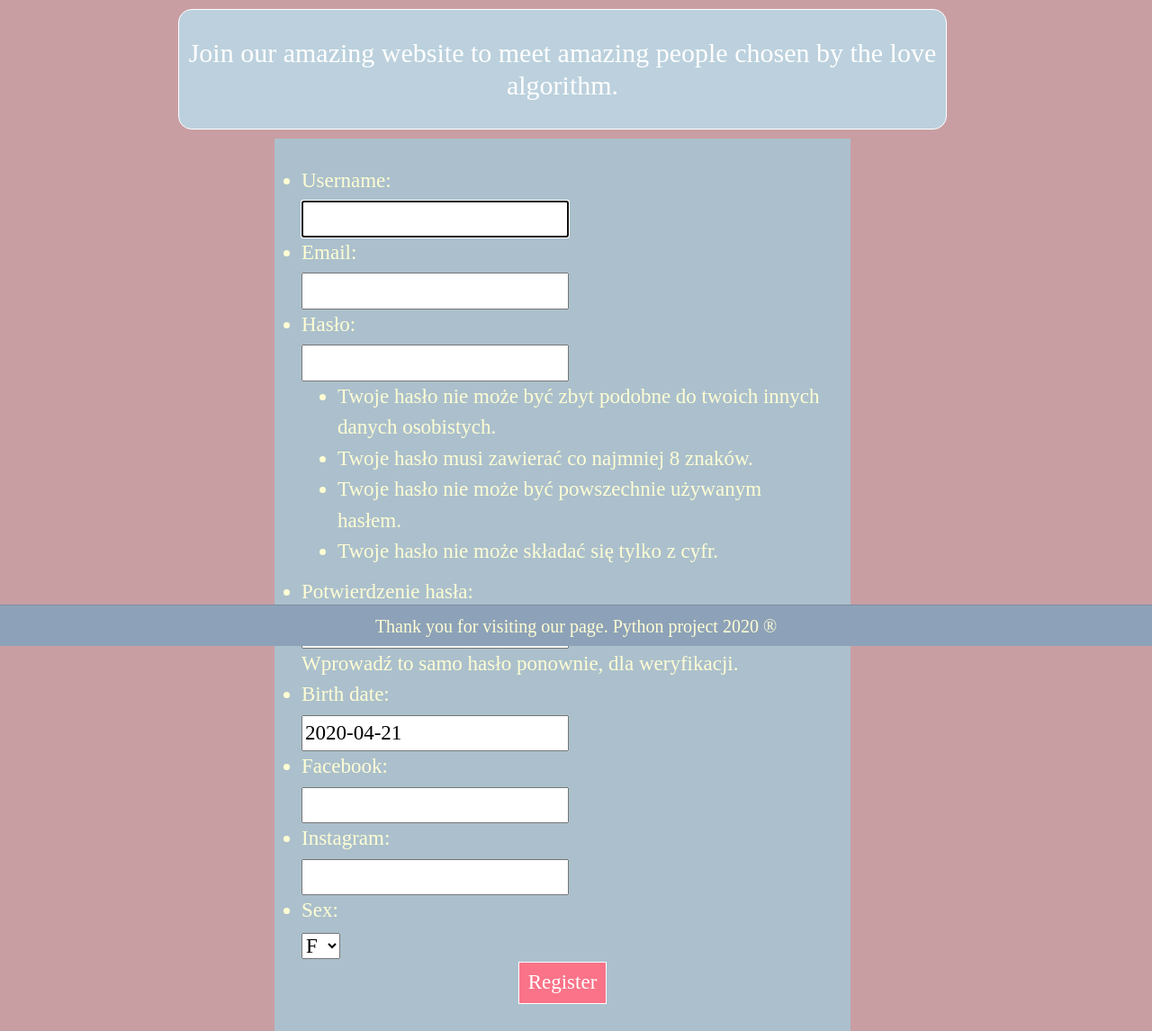
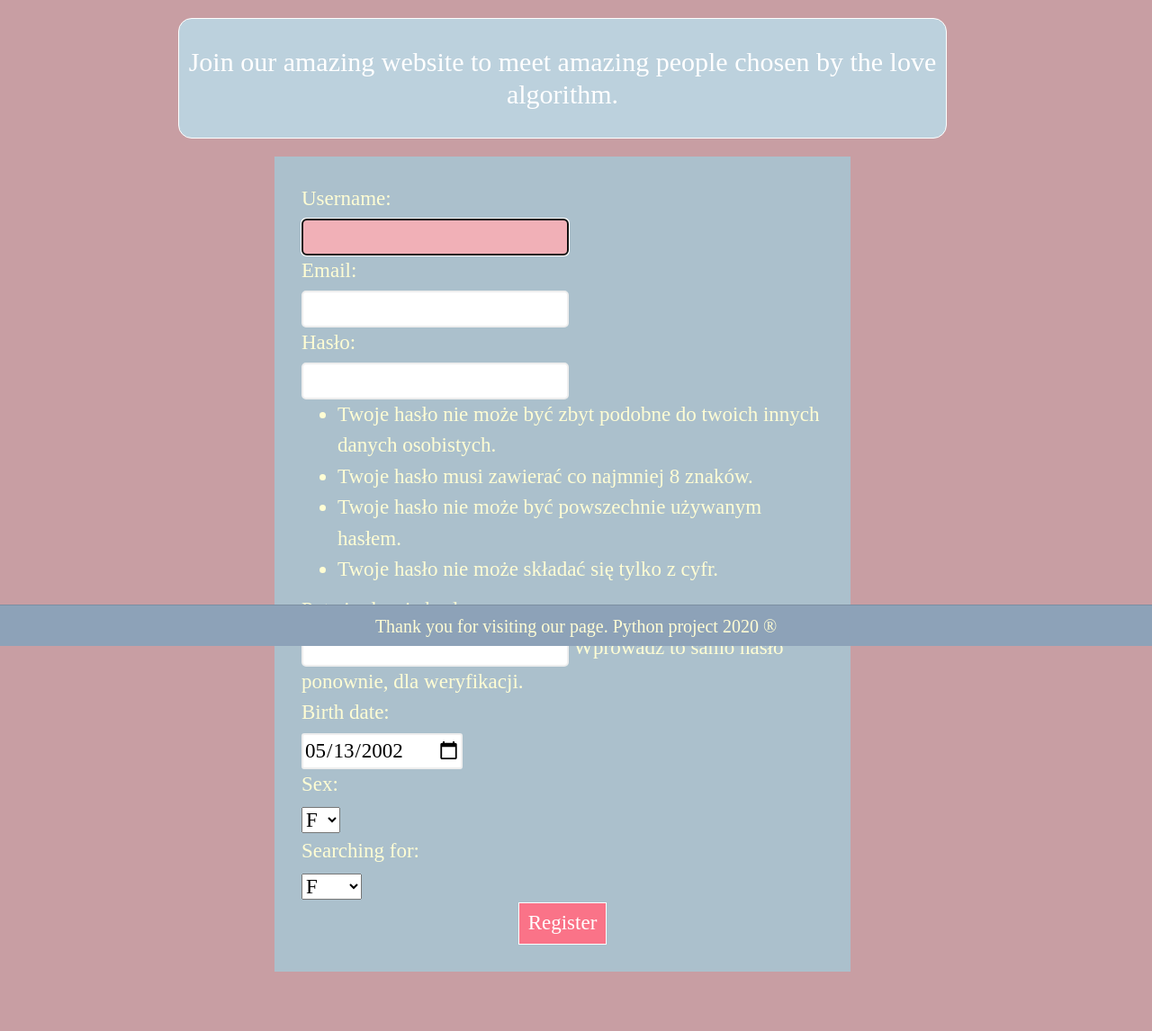
Before and after one commit to Masioki/Pydate, a Django app: page /register/ in a window 1280 px wide. Shown: the part 82-1228 px from the top of the page at 90% size. After the commit the page ends 1162 px from the top, so only its background shows below. Run offline with Django 3.2, Linux system fonts and the light colour scheme; some libraries are stand-ins or nearby versions.

Commit message:
- Created database_creation.sh for automatically removing database and migrating it + creating superuser - Adjusted custom registration form with profile fields - removed unnecessary signal method - Updated UserData model - removed unnecessary fields, such as nick, facebook, instagram. Profile's User data - email and username used instead - Debugged css stylesheets not loading - Perfected view with creating user profile

```diff
--- a/Pydate/forms.py
+++ b/Pydate/forms.py
@@ -1,4 +1,6 @@
 import datetime
+from django.core.exceptions import ValidationError
+from django.utils.translation import ugettext_lazy as _
 
 from django.contrib.auth.forms import UserCreationForm
 from Pydate.models import User
@@ -6,13 +8,19 @@ from django import forms
 
 
 class RegisterForm(UserCreationForm):
-    birth_date = forms.DateField(initial=datetime.date.today)
+    initial_date = datetime.date.today() - datetime.timedelta(days=365*18)
+    birth_date = forms.DateField(initial=initial_date)
     username = forms.CharField(max_length=20)
     email = forms.EmailField(max_length=200)
-    facebook = forms.CharField(max_length=100)
-    instagram = forms.CharField(max_length=100)
-    sex = forms.ChoiceField(choices=((1, ("F")), (2, ("M"))))
+    sex = forms.ChoiceField(choices=(("F", "F"), ("M", "M")))
+    searching_for = forms.ChoiceField(choices=(("F", "F"), ("M", "M"), ("Both", "Both")))
 
     class Meta:
         model = User
-        fields = ('username', 'email', 'password1', 'password2', 'birth_date', 'facebook', 'instagram', 'sex')
+        fields = ('username', 'email', 'password1', 'password2', 'birth_date', 'sex', 'searching_for')
+
+    def clean_birth_date(self):
+        data = self.cleaned_data['birth_date']
+        if data > datetime.date.today() - datetime.timedelta(days=365*18):
+            raise ValidationError(_('You have to be an adult to create a profile!'))
+        return data
--- a/Pydate/settings.py
+++ b/Pydate/settings.py
@@ -135,13 +135,13 @@ USE_TZ = True
 # Static files (CSS, JavaScript, Images)
 # https://docs.djangoproject.com/en/3.0/howto/static-files/
 
-STATIC_URL = '/static/'
+STATIC_URL = os.path.join(os.path.dirname(__file__), 'templates/html_pages/static/')
 
 TEMPLATE_DIRS = (
     os.path.join(os.path.dirname(__file__), 'templates'),
 )
 
 STATICFILES_DIRS = (
-    os.path.join(BASE_DIR, "Pydate/templates/html_pages/static"),
-    'Chat/templates/static'
+    'Chat/templates/static',
+    os.path.join(os.path.dirname(__file__), 'templates/html_pages/static')
 )
--- a/Pydate/templates/html_pages/register.html
+++ b/Pydate/templates/html_pages/register.html
@@ -22,25 +22,20 @@
                 <div class="container col-xl-6 col-lg-4 col-md-6 col-sm-6 col-9 justify-content-center align-self-center">
                     <form action="/register/" method="post">
                         {% csrf_token %}
-                        {{ form }}
-                        {% if form.errors %}
-                            {% for field in form %}
-                                {% for error in field.errors %}
-                                    <div class="alert alert-danger">
-                                        <strong>{{ error|escape }}</strong>
-                                    </div>
-                                {% endfor %}
-                            {% endfor %}
-                            {% for error in form.non_field_errors %}
-                                <div class="alert alert-danger">
-                                    <strong>{{ error|escape }}</strong>
-                                </div>
-                            {% endfor %}
-                        {% endif %}
+                        {% for field in form %}
+                            {{ field.label_tag }}
+                            {{ field }}
+                            {% if field.help_text %}
+                                {{ field.help_text }}
+                            {% endif %}
+                            {{ field.errors }}
+                        {% endfor %}
                         <button id="submit_registration" class="mx-auto" type="submit" value="Register">Register</button>
                     </form>
                 </div>
             </main>
+            <script src="{% static  "js/register_handler.js"%}"></script>
         {% endblock %}
+
     </body>
 </html>
--- a/Pydate/templates/html_pages/static/css_pages/register.css
+++ b/Pydate/templates/html_pages/static/css_pages/register.css
@@ -5,6 +5,7 @@ main{
 .container{
     background-color: #ABC0CC;
     padding: 30px;
+    margin-bottom: 60px;
 }
 
 #invitation_div{
@@ -15,13 +16,35 @@ main{
     border: #fff solid 1px;
     font-size: 30px;
     text-align: center;
-    margin: 10px;
+    margin: 20px;
     padding: 30px 0;
 }
 
 label{
     display: list-item;
+    list-style: none;
 }
+
+input{
+    border: #eee solid 2px;
+    border-radius: 5px;
+}
+
+input:active{
+    transform: scale(1.01,1.01);
+    transition: transform 100ms ease-in-out;
+}
+
+input:focus{
+    transition: background-color 100ms ease-in-out;
+    background-color: #f1b0b7;
+}
+
+
+#id_birth_date{
+    border-radius: 3px;
+}
+
 
 #submit_registration{
     background-color: #FA7388;
--- /dev/null
+++ b/Pydate/templates/html_pages/static/js/register_handler.js
@@ -0,0 +1,12 @@
+docReady(function() {
+    today = new Date()
+    document.getElementById("id_birth_date").setAttribute("type", "date")
+    document.getElementById('id_birth_date').valueAsDate = new Date(today.getFullYear() - 18, today.getMonth(), today.getDate());
+})
+function docReady(fn) {
+    if (document.readyState === "complete" || document.readyState === "interactive") {
+        setTimeout(fn, 1);
+    } else {
+        document.addEventListener("DOMContentLoaded", fn);
+    }
+}
--- a/Pydate/urls.py
+++ b/Pydate/urls.py
@@ -17,6 +17,8 @@ from django.contrib import admin
 from django.urls import path, include
 from Pydate import views
 from django.contrib.auth import views as auth_views
+from django.contrib.staticfiles.urls import staticfiles_urlpatterns
+
 
 urlpatterns = [
     path('admin/', admin.site.urls),
@@ -25,3 +27,4 @@ urlpatterns = [
     path('login/', auth_views.LoginView.as_view(), name="login"),
     path('chat/', include('Chat.urls'))
 ]
+urlpatterns += staticfiles_urlpatterns()
--- a/Pydate/views.py
+++ b/Pydate/views.py
@@ -3,6 +3,7 @@ from django.shortcuts import render, redirect
 from django.views.decorators.http import require_http_methods
 from django.contrib.auth import logout
 from Pydate.forms import RegisterForm
+from Pydate.models import UserData
 
 
 def base(request):
@@ -18,12 +19,11 @@ def register(request):
         if form.is_valid():
             user = form.save()
             user.refresh_from_db()
-            user.profile.facebook = form.cleaned_data.get('facebook')
-            user.profile.instagram = form.cleaned_data.get('instagram')
-            user.profile.birth = form.cleaned_data.get('birth_date')
-            user.profile.sex = form.cleaned_data.get('sex')
-            user.profile.email = form.cleaned_data.get('email')
-            user.save()
+            profile = UserData(user=user)
+            profile.birth = form.cleaned_data.get('birth_date')
+            profile.sex = form.cleaned_data.get('sex')
+            profile.searching_for = form.cleaned_data.get('searching_for')
+            profile.save()
             raw_password = form.cleaned_data.get('password1')
             user = authenticate(username=user.username, password=raw_password)
             login(request, user)
```
Also changed, not shown: Pydate/models.py (+1 -13 lines), Pydate/migrations/0008_userdata_searching_for.py (added), Pydate/migrations/0009_auto_20200513_1322.py (added), Pydate/migrations/0010_auto_20200513_2230.py (added), db.sqlite3, 1 other file.
